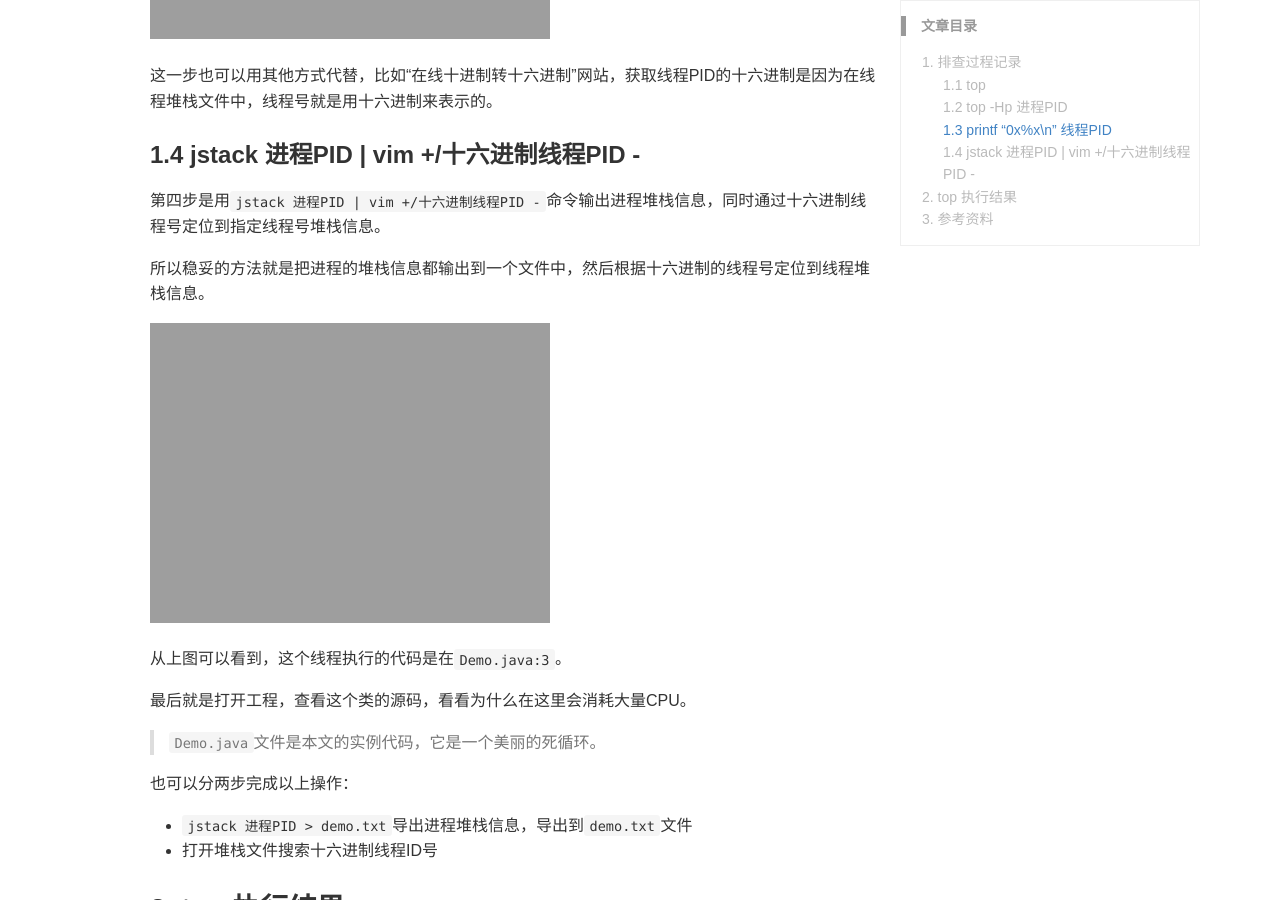
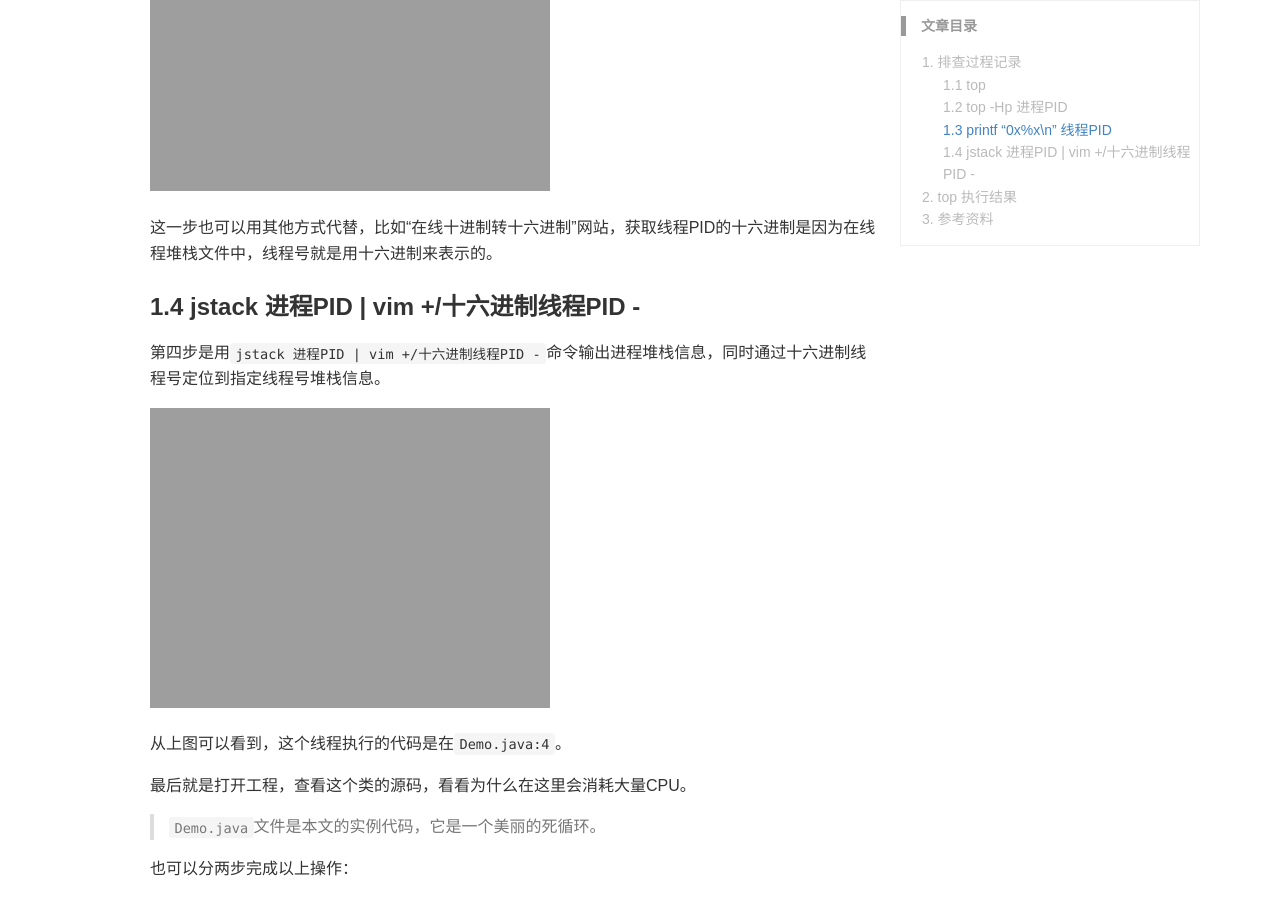
Before and after one commit to Planeswalker23/Planeswalker23.github.io, a Jekyll site: the page built from _posts/others/2020-09-01-check-cpu&top.md, in a window 1280 px wide and 900 px high, scrolled down 2153 px. Built offline with Jekyll 4.4.1, drawn with Linux system fonts in a browser that asks for light colours; some web fonts are replaced; comment, search, counter and statistics services are not loaded; some of the changed text lies outside the part shown.

Commit message:
记一次线上CPU警报排查过程&top命令

```diff
--- a/_posts/others/2020-09-01-check-cpu&top.md
+++ b/_posts/others/2020-09-01-check-cpu&top.md
@@ -19,7 +19,7 @@ keywords: cpu, top
 
 第一步是用`top`命令查看CPU资源分配情况及进程号。
 
-![进程占用CPU情况](https://planeswalker23.github.io/images/posts/2020090101.png)
+![进程占用CPU情况](https://planeswalker23.github.io/images/posts/2020090102.png)
 
 从图中可以看到，`PID=31439`的进程的`%CPU`值为100%，说明这条进程占用CPU的时间已经到达100%，线上的警报就是由这个进程发出的。
 
@@ -28,25 +28,23 @@ keywords: cpu, top
 ### 1.2 top -Hp 进程PID
 第二步是用`top -Hp 进程PID`命令查看该进程下各线程CPU资源的使用情况。
 
-![线程占用CPU情况](https://planeswalker23.github.io/images/posts/2020090102.png)
+![线程占用CPU情况](https://planeswalker23.github.io/images/posts/2020090103.png)
 
 这条命令是为了确定是哪个线程执行的任务导致CPU警报的，从图上可以看到`线程PID=31440`，它占用了99%的CPU。
 
 ### 1.3 printf "0x%x\n" 线程PID
 第三步是用`printf "0x%x\n" 线程PID`将线程PID转化为十六进制。
 
-![线程PID十六进制](https://planeswalker23.github.io/images/posts/2020090103.png)
+![线程PID十六进制](https://planeswalker23.github.io/images/posts/2020090104.png)
 
 这一步也可以用其他方式代替，比如“在线十进制转十六进制”网站，获取线程PID的十六进制是因为在线程堆栈文件中，线程号就是用十六进制来表示的。
 
 ### 1.4 jstack 进程PID | vim +/十六进制线程PID -
 第四步是用`jstack 进程PID | vim +/十六进制线程PID -`命令输出进程堆栈信息，同时通过十六进制线程号定位到指定线程号堆栈信息。
 
-所以稳妥的方法就是把进程的堆栈信息都输出到一个文件中，然后根据十六进制的线程号定位到线程堆栈信息。
+![线程堆栈文件](https://planeswalker23.github.io/images/posts/2020090105.png)
 
-![线程堆栈文件](https://planeswalker23.github.io/images/posts/2020090104.png)
-
-从上图可以看到，这个线程执行的代码是在`Demo.java:3`。
+从上图可以看到，这个线程执行的代码是在`Demo.java:4`。
 
 最后就是打开工程，查看这个类的源码，看看为什么在这里会消耗大量CPU。
 
```
